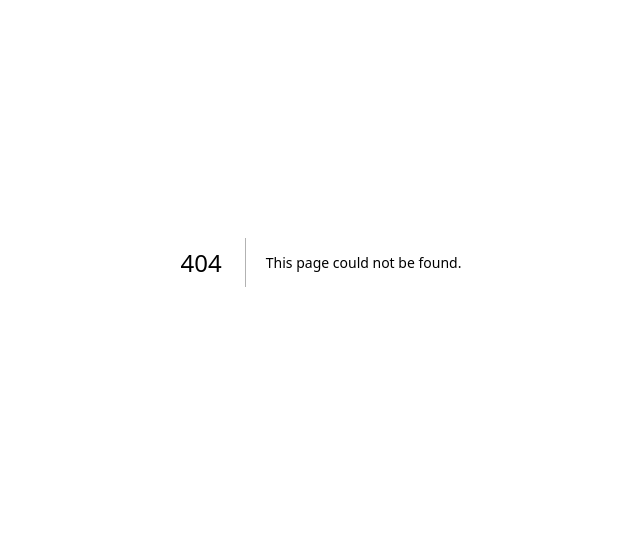
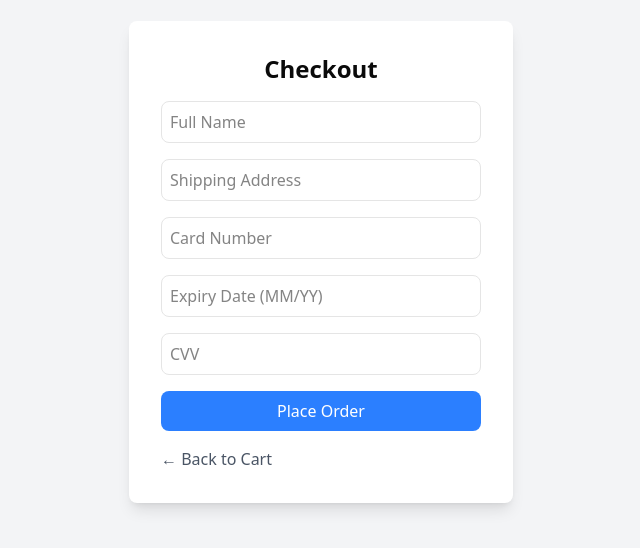
Before and after one commit to alee34161/CPSC-362-Project, a Next.js app in the folder cafeteria-ordering-system/frontend/: page /checkout in a window 1280 px wide. Before the commit this address had no page. Shown: the part 138-686 px from the top of the page, without its empty margins (319-959 px from the left). Built offline with nearby package versions, Linux system fonts and the light colour scheme.

Commit message:
Created a checkout page.tsx
I forgot to include this inside the pull request.

```diff
--- /dev/null
+++ b/cafeteria-ordering-system/frontend/src/app/checkout/page.tsx
@@ -0,0 +1,90 @@
+"use client";
+import { useState } from "react";
+import { useRouter } from "next/navigation";
+
+export default function CheckoutPage() {
+  const router = useRouter();
+  const [formData, setFormData] = useState({
+    fullName: "",
+    address: "",
+    cardNumber: "",
+    expiryDate: "",
+    cvv: ""
+  });
+
+  const handleChange = (e: React.ChangeEvent<HTMLInputElement>) => {
+    setFormData({ ...formData, [e.target.name]: e.target.value });
+  };
+
+  const handleSubmit = (e: React.FormEvent) => {
+    e.preventDefault();
+    alert("Checkout submitted! (not really doing anything yet)");
+    router.push("/");
+  };
+
+  return (
+    <div className="flex flex-col items-center justify-center min-h-screen bg-gray-100">
+      <div className="bg-white p-8 shadow-lg rounded-md w-96">
+        <h1 className="text-2xl font-bold text-center mb-4">Checkout</h1>
+        <form onSubmit={handleSubmit} className="flex flex-col gap-4">
+          <input
+            type="text"
+            name="fullName"
+            placeholder="Full Name"
+            value={formData.fullName}
+            onChange={handleChange}
+            className="border p-2 rounded-md"
+            required
+          />
+          <input
+            type="text"
+            name="address"
+            placeholder="Shipping Address"
+            value={formData.address}
+            onChange={handleChange}
+            className="border p-2 rounded-md"
+            required
+          />
+          <input
+            type="text"
+            name="cardNumber"
+            placeholder="Card Number"
+            value={formData.cardNumber}
+            onChange={handleChange}
+            className="border p-2 rounded-md"
+            required
+          />
+          <input
+            type="text"
+            name="expiryDate"
+            placeholder="Expiry Date (MM/YY)"
+            value={formData.expiryDate}
+            onChange={handleChange}
+            className="border p-2 rounded-md"
+            required
+          />
+          <input
+            type="text"
+            name="cvv"
+            placeholder="CVV"
+            value={formData.cvv}
+            onChange={handleChange}
+            className="border p-2 rounded-md"
+            required
+          />
+          <button type="submit" className="bg-blue-500 text-white px-4 py-2 rounded-md">
+            Place Order
+          </button>
+        </form>
+
+        {/* Back to Cart */}
+        <button
+          onClick={() => router.push("/cart")}
+          className="mt-4 text-gray-600 hover:text-gray-800"
+        >
+          ← Back to Cart
+        </button>
+      </div>
+    </div>
+  );
+}
```
